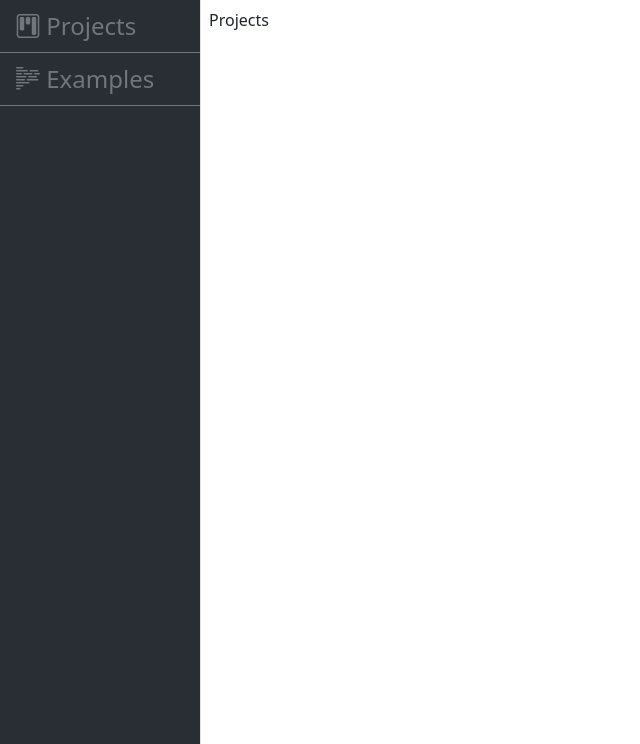
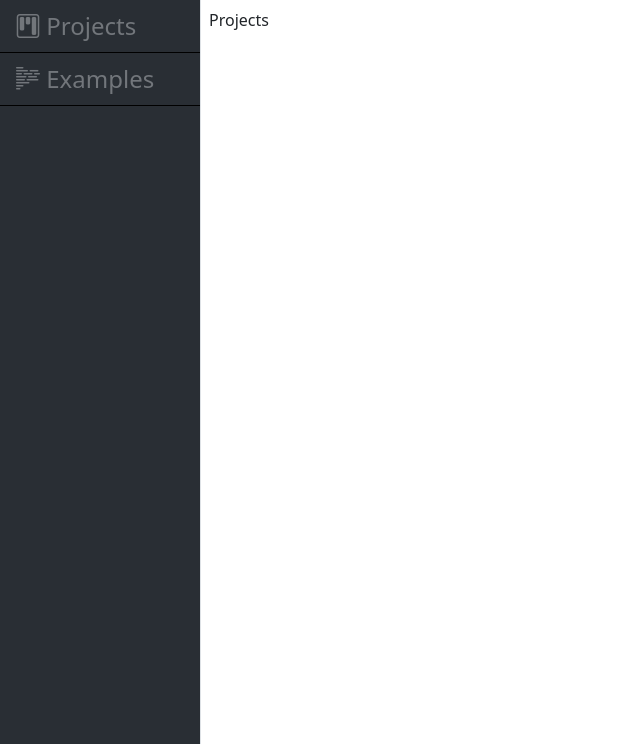
Before and after one commit to N5GEH/n5geh.tools.entirety, a Django app: page / in a window 1280 px wide. Shown: the part 56-800 px from the top of the page, without its empty margins (0-640 px from the left). Run offline with Django 4.2, Linux system fonts and the light colour scheme; style sheets or scripts are compiled from the project's sources; some libraries are stand-ins or nearby versions.

Commit message:
chore: updated requirements

```diff
--- a/app/Entirety/requirements.txt
+++ b/app/Entirety/requirements.txt
@@ -3,10 +3,12 @@ backports.zoneinfo==0.2.1
 certifi==2022.6.15
 cfgv==3.3.1
 charset-normalizer==2.0.12
+crispy-bootstrap5==0.6
 distlib==0.3.4
 Django==4.0.5
 django-appconf==1.0.5
 django-compressor==4.0
+django-crispy-forms==1.14.0
 django-libsass==0.9
 filelock==3.7.1
 identify==2.5.1
--- a/app/Entirety/static/scss/_sidebar.scss
+++ b/app/Entirety/static/scss/_sidebar.scss
@@ -18,7 +18,8 @@ $sidebar-font-size: var(--bs-navbar-brand-font-size);
       }
 
       font-size: 24px !important;
-      border-bottom-color: #72767b !important;
+      border-bottom-color: black !important;
+      border-bottom-style: double;
 
       .nav-link {
         color: #72767b;
```
